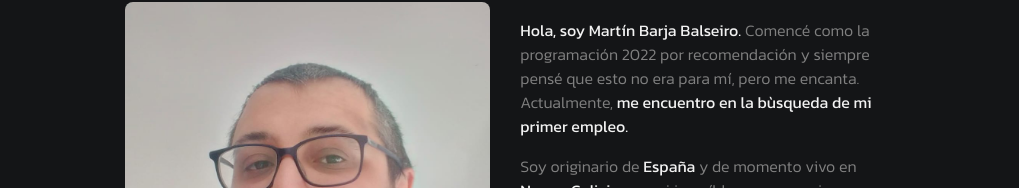
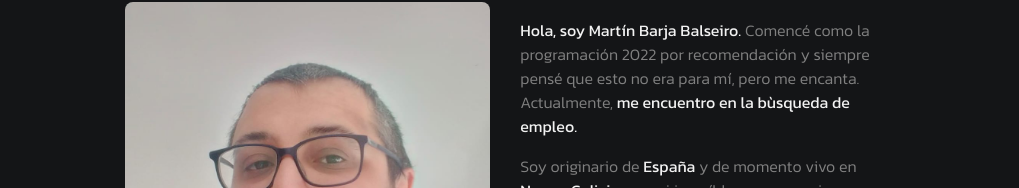
Before and after one commit to Hanksito/PortFolio, a React (Create React App) app: page / in a window 1280 px wide. Shown: the part 216-404 px from the top of the page, without its empty margins (135-1154 px from the left). Built offline with nearby package versions, Linux system fonts and the light colour scheme.

Commit message:
cosillas varias v2

```diff
--- a/src/components/Header.jsx
+++ b/src/components/Header.jsx
@@ -22,7 +22,7 @@ const Header = () => {
             <Span>Hola, soy Martín Barja Balseiro.</Span> Comencé como la
             programación 2022 por recomendación y siempre pensé que esto no era
             para mí, pero me encanta. Actualmente,
-            <Span> me encuentro en la bùsqueda de mi primer empleo.</Span>
+            <Span> me encuentro en la bùsqueda de empleo.</Span>
           </P>
           <P>
             Soy originario de <Span>España</Span> y de momento vivo en
```
